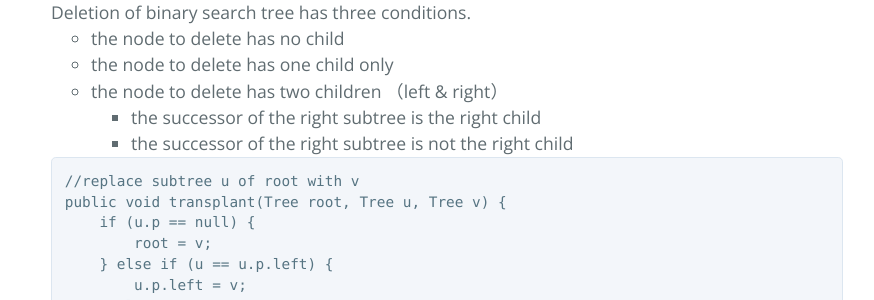
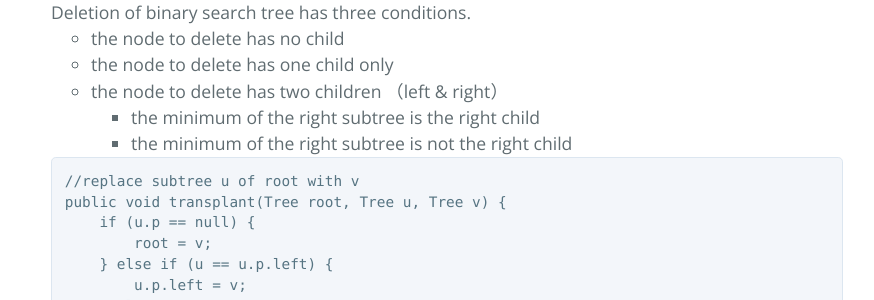
Before and after one commit to dreamhb/dreamhb.github.io, a Jekyll site: the page built from _posts/2021-06-19-DS-Binary-Search-Tree.md, in a window 1280 px wide and 900 px high, scrolled down 3538 px. Shown: the part 155-455 px from the top of the window, without its empty margins (213-1087 px from the left). Built offline with Jekyll 4.4.1, drawn with Linux system fonts in a browser that asks for light colours; comment, search, counter and statistics services are not loaded.

Commit message:
fix errors

````diff
--- a/_posts/2021-06-19-DS-Binary-Search-Tree.md
+++ b/_posts/2021-06-19-DS-Binary-Search-Tree.md
@@ -146,8 +146,8 @@ public int max(Tree node) {
     *   the node to delete has no child
     *   the node to delete has one child only
     *   the node to delete has two children （left & right）
-        *   the successor of the right subtree is the right child
-        *   the successor of the right subtree is not the right child
+        *   the minimum of the right subtree is the right child
+        *   the minimum of the right subtree is not the right child
 
 
     ```java
````
Also changed, not shown: other parts of _posts/2021-06-19-DS-Binary-Search-Tree.md (+1 -1 lines).
